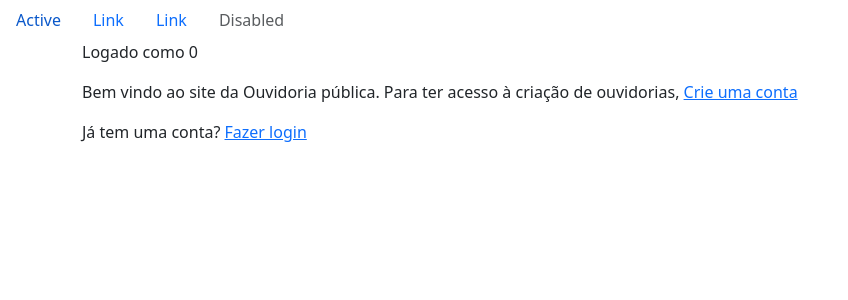
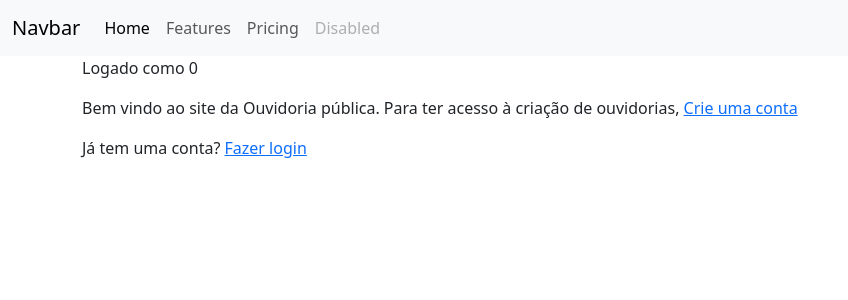
Before and after one commit to brunomonteirobonifacio/sistema-ouvidoria, a PHP site: page / in a window 1280 px wide. Shown: the top 300 px of the page, without its empty margins (0-848 px from the left). Run offline with PHP 8.4, Linux system fonts and the light colour scheme; data comes from the database, SQL or seed files in the repository.

Commit message:
Added Navbar

```diff
--- a/index.php
+++ b/index.php
@@ -7,11 +7,21 @@
     <title>Ouvidoria</title>
 </head>
 <body>
-    <nav class="nav">
-      <a class="nav-link active" aria-current="page" href="#">Active</a>
-      <a class="nav-link" href="#">Link</a>
-      <a class="nav-link" href="#">Link</a>
-      <a class="nav-link disabled" aria-disabled="true">Disabled</a>
+    <nav class="navbar navbar-expand-lg bg-body-tertiary">
+      <div class="container-fluid">
+        <a class="navbar-brand" href="#">Navbar</a>
+        <button class="navbar-toggler" type="button" data-bs-toggle="collapse" data-bs-target="#navbarNavAltMarkup" aria-controls="navbarNavAltMarkup" aria-expanded="false" aria-label="Toggle navigation">
+          <span class="navbar-toggler-icon"></span>
+        </button>
+        <div class="collapse navbar-collapse" id="navbarNavAltMarkup">
+          <div class="navbar-nav">
+            <a class="nav-link active" aria-current="page" href="#">Home</a>
+            <a class="nav-link" href="#">Features</a>
+            <a class="nav-link" href="#">Pricing</a>
+            <a class="nav-link disabled" aria-disabled="true">Disabled</a>
+          </div>
+        </div>
+      </div>
     </nav>
     <div class="container">
         <p>
```
